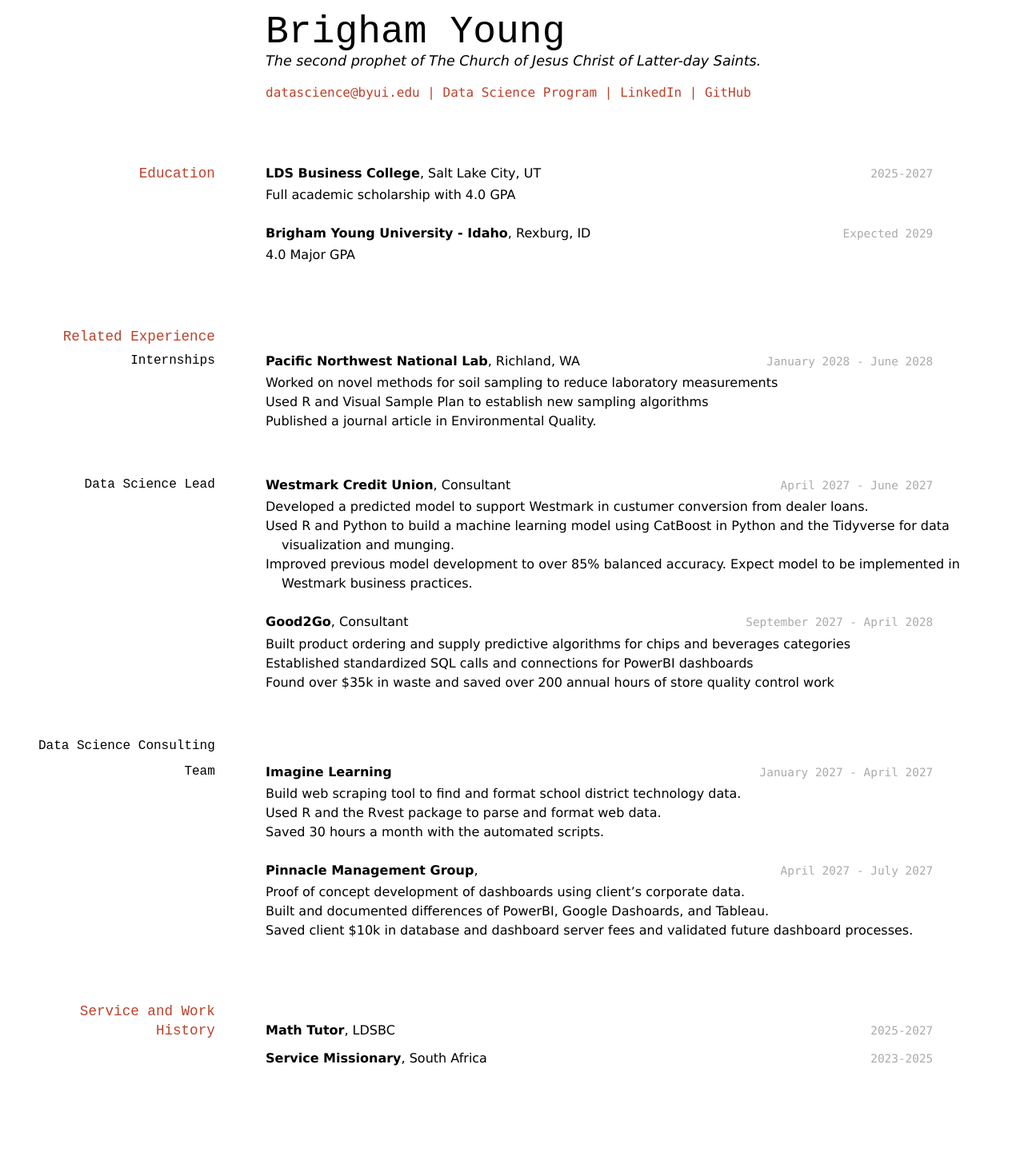
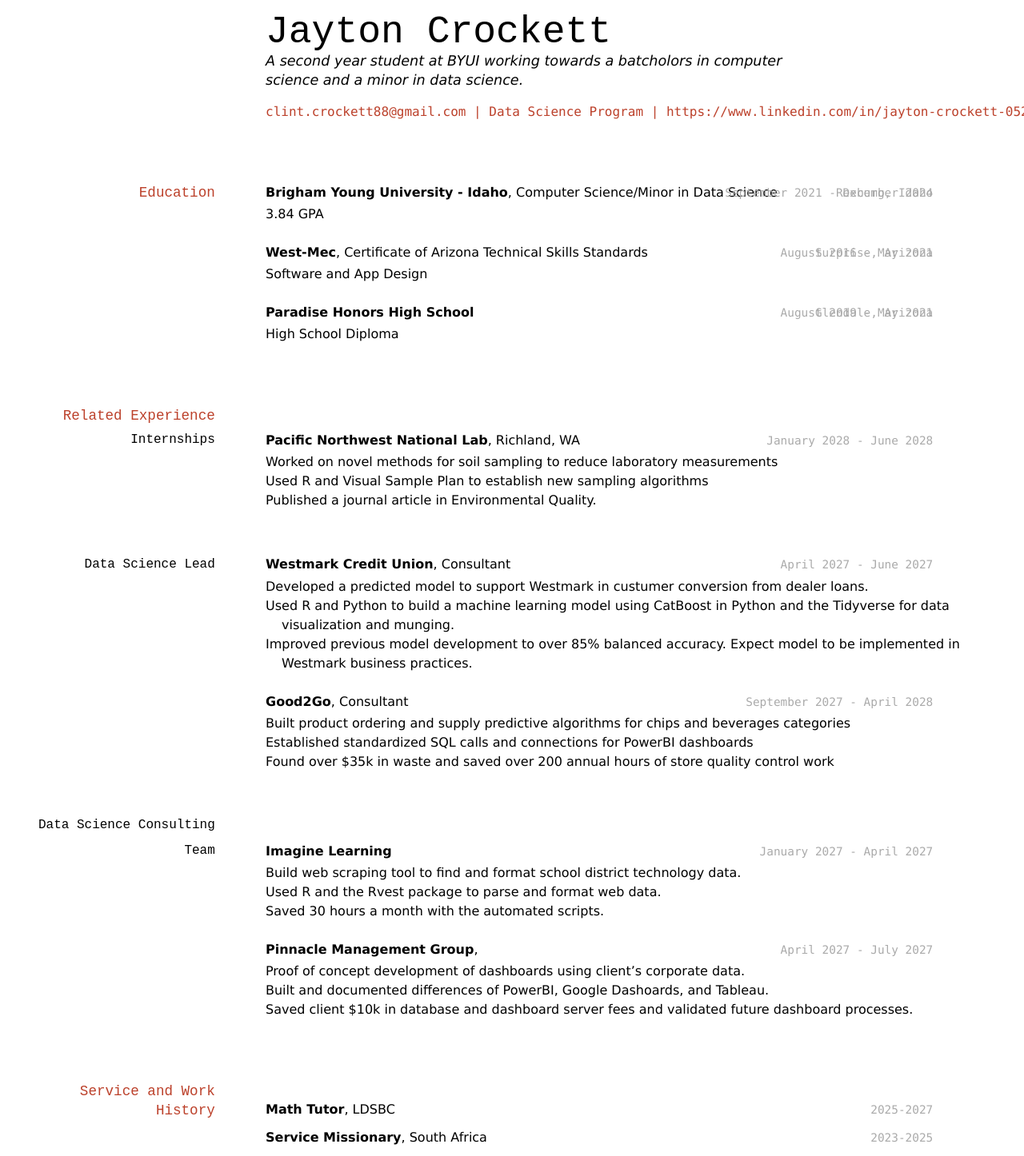
Before and after one commit to ClintCrockett/Clint_Crockett_Resume, a Jekyll site: the page built from docs/index.md, in a window 1280 px wide. Shown: the whole page at 80% size. Built offline with Jekyll 4.4.1, drawn with Linux system fonts in a browser that asks for light colours; before the commit the page ends 1347 px from its top, so only the background shows below that.

Commit message:
Updated name and education

```diff
--- a/docs/index.md
+++ b/docs/index.md
@@ -1,30 +1,39 @@
 ---
 layout: cv
-title: Brigham Young's Resume
+title: Jayton Crockett's Resume
 ---
-# Brigham Young
-The second prophet of The Church of Jesus Christ of Latter-day Saints.
+# Jayton Crockett
+A second year student at BYUI working towards a batcholors in computer science and a minor in data science.
 
 <div id="webaddress">
-<a href="datascience@byui.edu">datascience@byui.edu</a>
+<a href="datascience@byui.edu">clint.crockett88@gmail.com</a>
 | <a href="https://byuidatascience.github.io/development.html">Data Science Program</a>
-| <a href="https://www.linkedin.com/groups/13537407/">LinkedIn</a>
-| <a href="https://github.com/byuids-resumes">GitHub</a>
+| <a href="https://www.linkedin.com/groups/13537407/">https://www.linkedin.com/in/jayton-crockett-05250a1b6</a>
+<!-- | <a href="https://github.com/byuids-resumes">GitHub</a> -->
 </div>
 
 <!-- https://www.monique.tech/the-art-of-markdown -->
 
 ## Education
 
-`2025-2027`
-__LDS Business College__, Salt Lake City, UT
+`September 2021 - December 2024`
+`Rexburg, Idaho`
+__Brigham Young University - Idaho__, Computer Science/Minor in Data Science
 
-- Full academic scholarship with 4.0 GPA
+- 3.84 GPA
 
-`Expected 2029`
-__Brigham Young University - Idaho__, Rexburg, ID
+`August 2016 - May 2021`
+`Surprise, Arizona`
+__West-Mec__, Certificate of Arizona Technical Skills Standards
 
-- 4.0 Major GPA
+- Software and App Design
+
+`August 2019 - May 2021`
+`Glendale, Arizona`
+__Paradise Honors High School__
+- High School Diploma
+
+
 
 
 ## Related Experience
```
